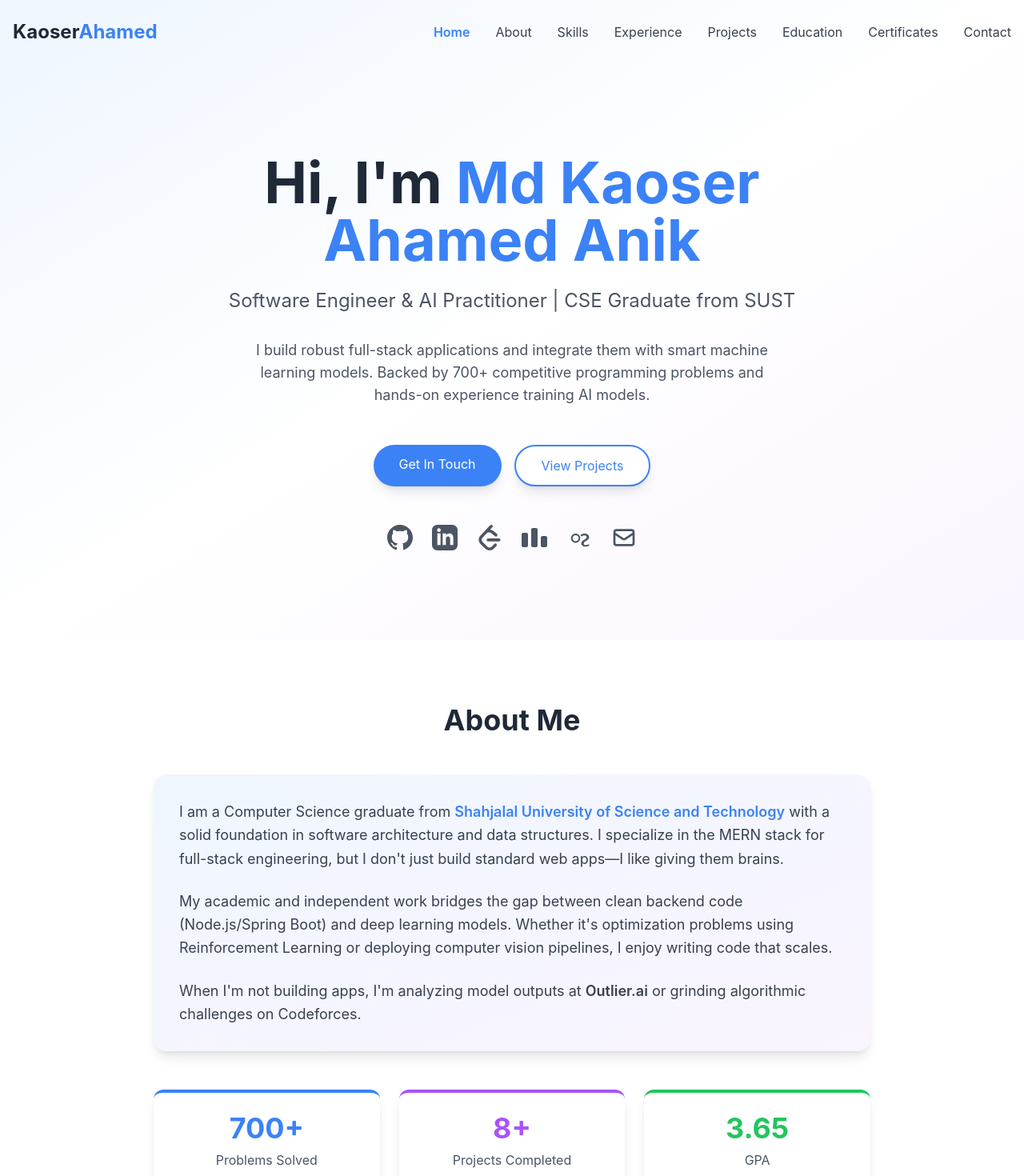
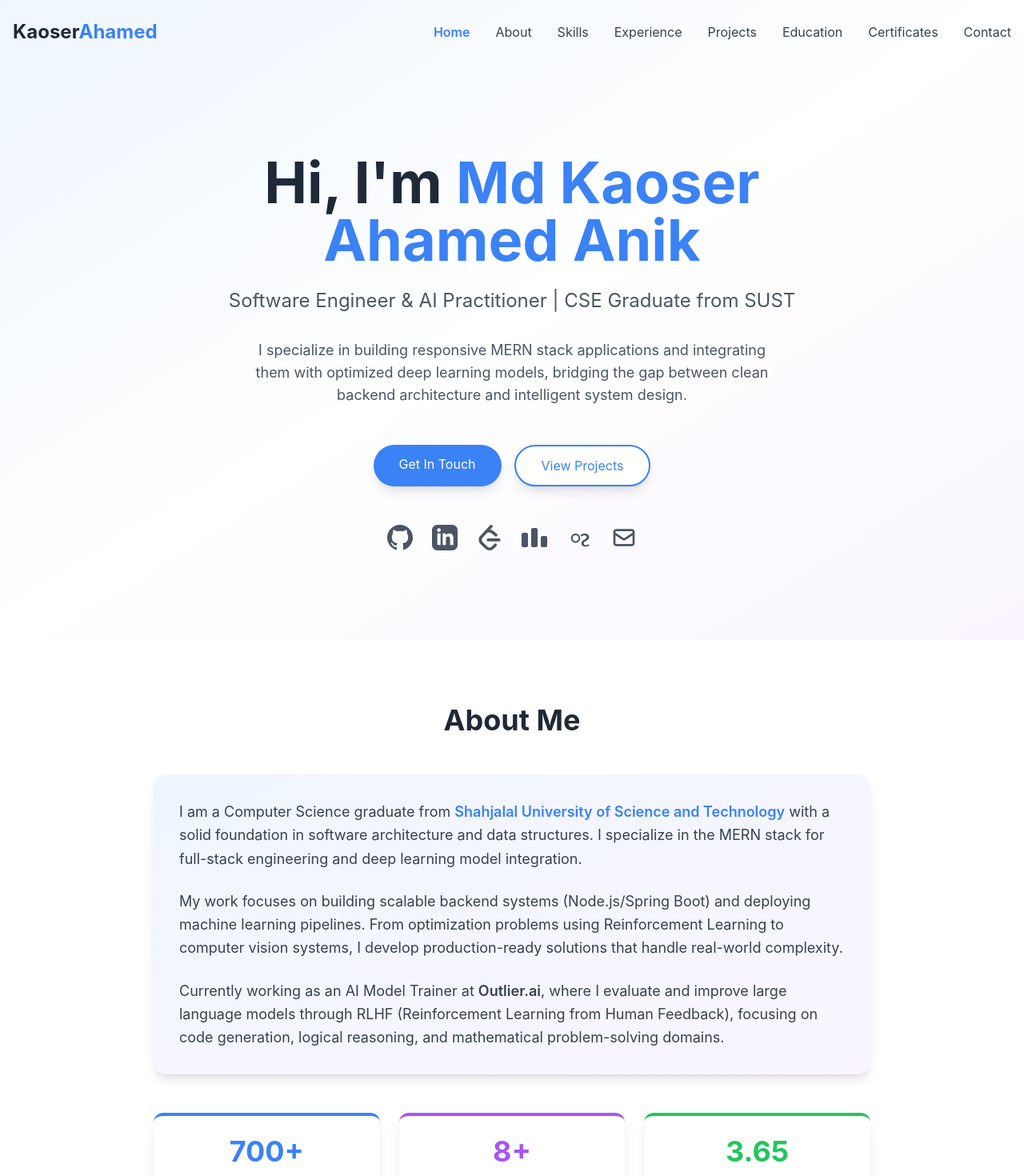
Before and after one commit to Kaoserahamed/Portfolio, a React (Create React App) app: page / in a window 1280 px wide. Shown: the top 1470 px of the page at 80% size. Built offline with nearby package versions, Linux system fonts and the light colour scheme.

Commit message:
Major improvements: Remove AI buzzwords, add specific metrics, update education date, enhance experience details, remove weak projects

```diff
--- a/src/components/About.js
+++ b/src/components/About.js
@@ -10,13 +10,13 @@ const About = () => {
         <div className="max-w-4xl mx-auto">
           <div className="bg-gradient-to-br from-blue-50 to-purple-50 rounded-2xl p-8 shadow-lg">
             <p className="text-lg text-gray-700 leading-relaxed mb-6">
-              I am a Computer Science graduate from <span className="font-semibold text-primary">Shahjalal University of Science and Technology</span> with a solid foundation in software architecture and data structures. I specialize in the MERN stack for full-stack engineering, but I don't just build standard web apps—I like giving them brains.
+              I am a Computer Science graduate from <span className="font-semibold text-primary">Shahjalal University of Science and Technology</span> with a solid foundation in software architecture and data structures. I specialize in the MERN stack for full-stack engineering and deep learning model integration.
             </p>
             <p className="text-lg text-gray-700 leading-relaxed mb-6">
-              My academic and independent work bridges the gap between clean backend code (Node.js/Spring Boot) and deep learning models. Whether it's optimization problems using Reinforcement Learning or deploying computer vision pipelines, I enjoy writing code that scales.
+              My work focuses on building scalable backend systems (Node.js/Spring Boot) and deploying machine learning pipelines. From optimization problems using Reinforcement Learning to computer vision systems, I develop production-ready solutions that handle real-world complexity.
             </p>
             <p className="text-lg text-gray-700 leading-relaxed">
-              When I'm not building apps, I'm analyzing model outputs at <span className="font-semibold">Outlier.ai</span> or grinding algorithmic challenges on Codeforces.
+              Currently working as an AI Model Trainer at <span className="font-semibold">Outlier.ai</span>, where I evaluate and improve large language models through RLHF (Reinforcement Learning from Human Feedback), focusing on code generation, logical reasoning, and mathematical problem-solving domains.
             </p>
           </div>
 
--- a/src/components/Education.js
+++ b/src/components/Education.js
@@ -6,9 +6,9 @@ const Education = () => {
       degree: 'BSc in Computer Science and Engineering',
       institution: 'Shahjalal University of Science and Technology',
       location: 'Sylhet, Bangladesh',
-      period: '2020 – Present',
+      period: '2020 – June 2026',
       gpa: '3.65/4.0',
-      description: 'Specializing in Full-Stack Development, Data Structures, Algorithms, and System Design. Active in research on Machine Learning and Computer Vision.',
+      description: 'Specializing in Full-Stack Development, Data Structures, Algorithms, and System Design. Research focus on Machine Learning and Computer Vision.',
       color: 'from-blue-500 to-indigo-600',
     },
     {
--- a/src/components/Experience.js
+++ b/src/components/Experience.js
@@ -54,7 +54,7 @@ const Experience = () => {
                       />
                     </svg>
                     <span>
-                      <strong>Model Training:</strong> Trained and evaluated pre-released AI models using high-quality prompts and responses to improve model performance
+                      Evaluate and improve large language models through <strong>RLHF (Reinforcement Learning from Human Feedback)</strong>, focusing on code generation, logical reasoning, and mathematical problem-solving domains
                     </span>
                   </li>
                   <li className="flex items-start">
@@ -72,7 +72,7 @@ const Experience = () => {
                       />
                     </svg>
                     <span>
-                      <strong>Evaluation:</strong> Compared model outputs and provided detailed feedback to enhance accuracy, reasoning capabilities, and overall model quality
+                      Provide detailed comparative analysis of model outputs, identifying edge cases and failure modes to enhance model accuracy and reasoning capabilities
                     </span>
                   </li>
                   <li className="flex items-start">
@@ -90,20 +90,20 @@ const Experience = () => {
                       />
                     </svg>
                     <span>
-                      Contributed to the development of cutting-edge AI systems through rigorous testing and quality assurance
+                      Create high-quality training data through structured prompt engineering and response evaluation for pre-release AI models
                     </span>
                   </li>
                 </ul>
 
                 <div className="mt-6 flex flex-wrap gap-2">
                   <span className="bg-white text-primary px-3 py-1 rounded-full text-sm font-medium">
-                    AI/ML
+                    RLHF
                   </span>
                   <span className="bg-white text-primary px-3 py-1 rounded-full text-sm font-medium">
-                    Model Evaluation
+                    LLM Evaluation
                   </span>
                   <span className="bg-white text-primary px-3 py-1 rounded-full text-sm font-medium">
-                    Quality Assurance
+                    Prompt Engineering
                   </span>
                 </div>
               </div>
--- a/src/components/Hero.js
+++ b/src/components/Hero.js
@@ -15,8 +15,7 @@ const Hero = () => {
             Software Engineer & AI Practitioner | CSE Graduate from SUST
           </p>
           <p className="text-lg text-gray-600 mb-12 max-w-2xl mx-auto">
-            I build robust full-stack applications and integrate them with smart machine learning models.
-            Backed by 700+ competitive programming problems and hands-on experience training AI models.
+            I specialize in building responsive MERN stack applications and integrating them with optimized deep learning models, bridging the gap between clean backend architecture and intelligent system design.
           </p>
           <div className="flex flex-wrap justify-center gap-4">
             <a
--- a/src/components/Projects.js
+++ b/src/components/Projects.js
@@ -108,16 +108,16 @@ const Projects = () => {
       subtitle: 'Automated News Collection & Intelligent Processing',
       description: 'A full-stack automated news aggregation system that collects, processes, and presents news from reliable Bangladesh sources with intelligent duplicate detection and automatic categorization.',
       fullDescription: 'Bangladesh News Aggregator is a comprehensive news platform featuring automated daily updates via Vercel cron jobs, intelligent duplicate detection with 90% accuracy using Levenshtein distance algorithm, and smart categorization for Bangladesh-specific content. The bilingual interface supports both Bangla and English with dark mode and responsive design.',
-      technologies: ['Next.js 14', 'React 18', 'TypeScript', 'MongoDB Atlas', 'Tailwind CSS', 'Node.js'],
+      technologies: ['Next.js', 'React', 'TypeScript', 'MongoDB Atlas', 'Tailwind CSS', 'Node.js'],
       highlights: [
-        'Automated daily news collection via Vercel cron jobs',
-        '90% accuracy duplicate detection using Levenshtein distance algorithm',
-        'Smart categorization with Bangladesh-specific keywords',
-        'Bilingual support (Bangla & English) with responsive UI',
-        'Dark mode with persistent user preference',
-        'REST API with pagination and category filtering',
-        'MongoDB Atlas cloud database with optimized indexes',
-        'Health monitoring and automated content processing',
+        'Processes 200+ news articles daily from 10+ Bangladesh news sources',
+        '90% accuracy duplicate detection using Levenshtein distance algorithm (O(n²) optimized with early termination)',
+        'Smart categorization with Bangladesh-specific keywords across 6 categories',
+        'Bilingual support (Bangla & English) with responsive UI (320px - 2560px)',
+        'Dark mode with persistent user preference using localStorage',
+        'REST API with pagination (30 articles/page) and category filtering',
+        'MongoDB Atlas with compound indexes for sub-100ms query performance',
+        'Automated health monitoring with uptime tracking',
       ],
       technicalDetails: [
         {
@@ -138,9 +138,9 @@ const Projects = () => {
         },
       ],
       results: [
-        { value: '90%', label: 'Duplicate Detection' },
-        { value: '6', label: 'Categories' },
-        { value: 'Daily', label: 'Auto Updates' },
+        { value: '200+', label: 'Articles/Day' },
+        { value: '<100ms', label: 'Query Time' },
+        { value: '90%', label: 'Dedup Accuracy' },
       ],
       color: 'from-blue-500 to-indigo-600',
       github: 'https://github.com/Kaoserahamed/News',
@@ -175,7 +175,7 @@ const Projects = () => {
         },
         {
           title: 'AI Integration',
-          content: 'Machine learning models built with Scikit-learn and PyTorch provide personalized tour recommendations based on user preferences, budget, and travel history. GPT APIs enhance natural language interactions.',
+          content: 'Collaborative filtering recommendation system using Scikit-learn (cosine similarity on user-item matrix) for personalized tour suggestions. Content-based filtering analyzes destination features, budget ranges, and seasonal preferences. Hybrid approach combines both methods with weighted scoring for improved accuracy.',
         },
         {
           title: 'Real-time Communication',
@@ -220,34 +220,6 @@ const Projects = () => {
       ],
       color: 'from-blue-500 to-indigo-600',
       github: 'https://github.com/Kaoserahamed/Meal_Manager_android_app',
-    },
-    {
-      title: 'Dots and Boxes Game',
-      year: '2023',
-      category: 'web',
-      description: 'Classic multiplayer game implementation with intuitive GUI and game logic.',
-      technologies: ['Java', 'Swing', 'Game Development'],
-      highlights: [
-        'Multiplayer gameplay support',
-        'Turn-based logic implementation',
-        'Score tracking and winner determination',
-      ],
-      color: 'from-purple-500 to-pink-600',
-      github: null,
-    },
-    {
-      title: 'E-Commerce & Food Delivery Platforms',
-      year: '2025',
-      category: 'web',
-      description: 'Full-stack e-commerce and food delivery applications with complete order management systems.',
-      technologies: ['React', 'Node.js', 'MongoDB', 'REST API'],
-      highlights: [
-        'Product listing with advanced filtering',
-        'Shopping cart and order management',
-        'User authentication and authorization',
-      ],
-      color: 'from-blue-500 to-indigo-600',
-      github: null,
     },
   ];
 
```
